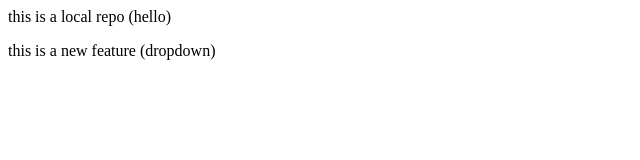
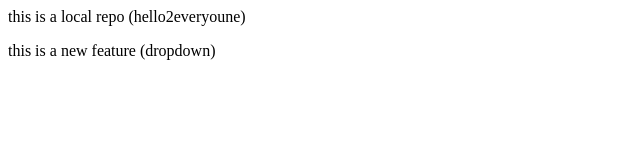
Before and after one commit to AB1406/localrepo, a plain HTML site: page index.html in a window 1280 px wide. Shown: the full height of the page, 0-640 px from the left. Drawn offline with Linux system fonts and the light colour scheme.

Commit message:
add2everyone

```diff
--- a/index.html
+++ b/index.html
@@ -1,2 +1,2 @@
-<p> this is a local repo (hello) </p>
+<p> this is a local repo (hello2everyoune) </p>
 <p>this is a new feature (dropdown)</p>
```
